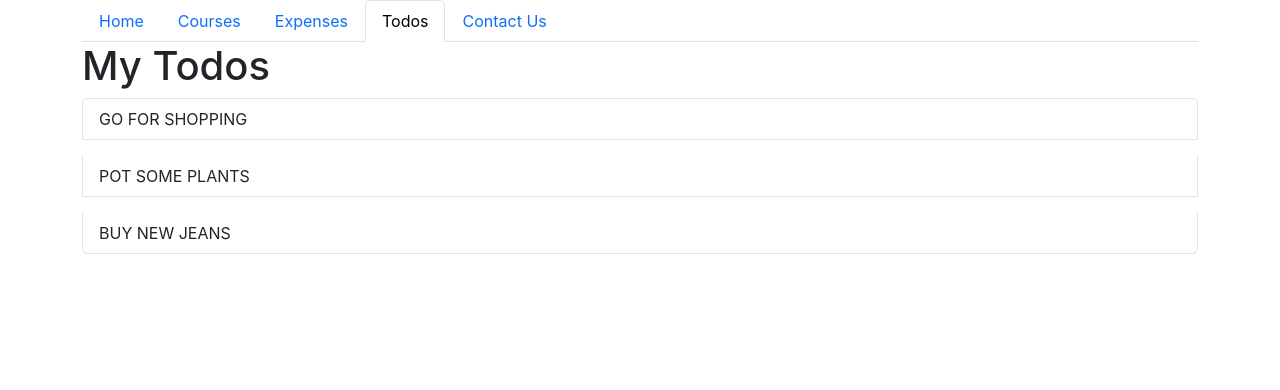
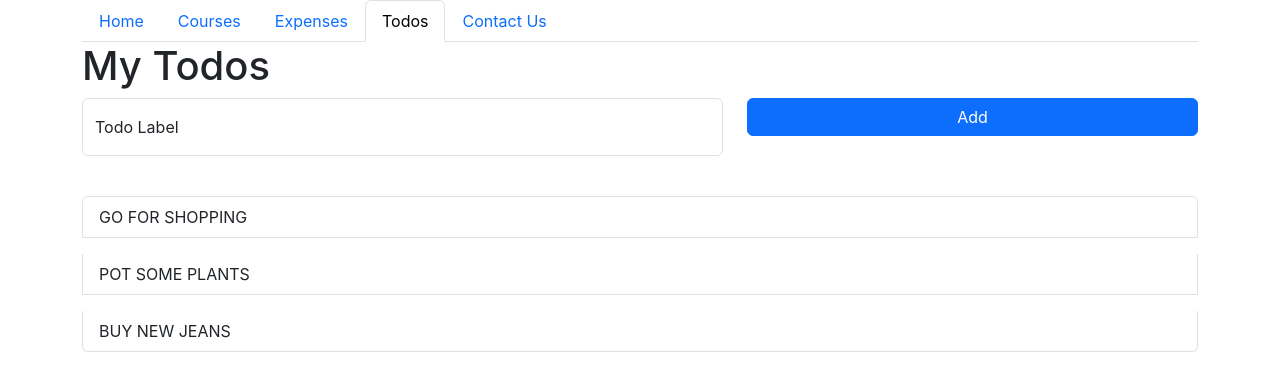
Before and after one commit to synergy2411/dec-24-react, a React (Create React App) app: page /todos in a window 1280 px wide. Shown: the top 390 px of the page. Built offline with nearby package versions, Linux system fonts and the light colour scheme.

Commit message:
todo form added

```diff
--- /dev/null
+++ b/src/components/Todos/TodoForm.jsx
@@ -0,0 +1,44 @@
+import { useRef } from "react";
+import { useDispatch } from "react-redux";
+import { addTodo } from "../../store/todo/todo-slice";
+
+function TodoForm() {
+  const labelRef = useRef();
+  const dispatch = useDispatch();
+
+  const submitHandler = (e) => {
+    e.preventDefault();
+    dispatch(addTodo(labelRef.current.value));
+  };
+
+  return (
+    <form onSubmit={submitHandler}>
+      <div className="row">
+        <div className="col-7">
+          {/* label */}
+          <div className="form-floating mb-3">
+            <input
+              type="text"
+              className="form-control"
+              name="label"
+              id="label"
+              placeholder=""
+              ref={labelRef}
+            />
+            <label htmlFor="label">Todo Label</label>
+          </div>
+        </div>
+        <div className="col-5">
+          {/* button */}
+          <div className="d-grid">
+            <button type="submit" className="btn btn-primary">
+              Add
+            </button>
+          </div>
+        </div>
+      </div>
+    </form>
+  );
+}
+
+export default TodoForm;
--- a/src/pages/todo/todo.jsx
+++ b/src/pages/todo/todo.jsx
@@ -1,5 +1,6 @@
 import { useSelector } from "react-redux";
 import TodoItem from "../../components/Todos/TodoItem";
+import TodoForm from "../../components/Todos/TodoForm";
 
 function TodoPage() {
   const todos = useSelector((store) => {
@@ -9,6 +10,12 @@ function TodoPage() {
   return (
     <>
       <h1>My Todos</h1>
+
+      <div className="row">
+        <div className="col mb-4">
+          <TodoForm />
+        </div>
+      </div>
 
       <ul className="list-group">
         {todos.map((todo) => (
```
